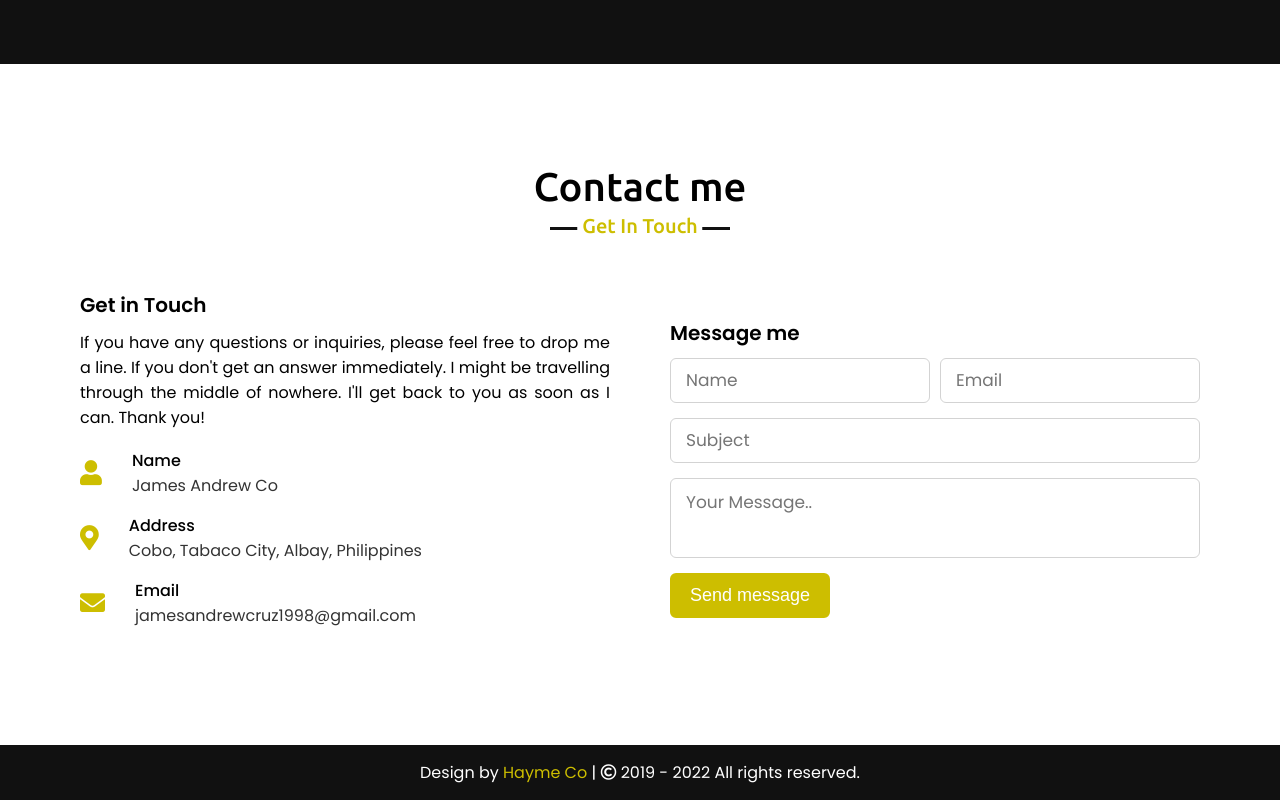
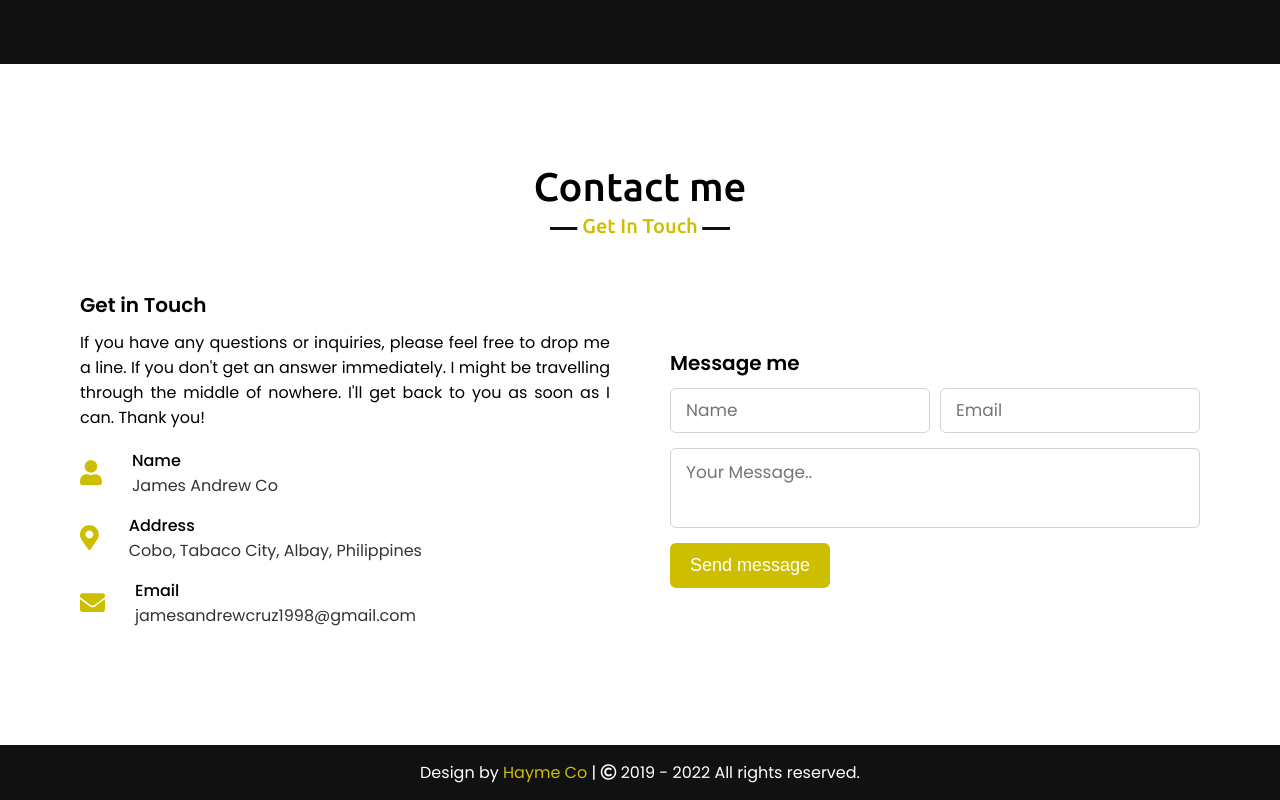
Before and after one commit to hayme-hayme/jamesco, a plain HTML site: page index.html in a window 1280 px wide. Shown: the part 3313-4113 px from the top of the page. Drawn offline with nearby package versions, Linux system fonts and the light colour scheme.

Commit message:
Update index.html

```diff
--- a/index.html
+++ b/index.html
@@ -212,21 +212,19 @@
                 </div>
                 <div class="column right">
                     <div class="text">Message me</div>
-                    <form action="https://formsubmit.co/jamesandrewcruz1998@gmail.com" method="POST" />
+                    <form action="https://formsubmit.co/317e0e6a5ddaef379b35162f7d0b2264" method="POST" />
                         <div class="fields">
                             <div class="field name">
                                 <input type="text" placeholder="Name" required>
                             </div>
                             <div class="field email">
-                                <input type="email" placeholder="Email" required>
+                                <input type="email" name="email" placeholder="Email" required>
                             </div>
                         </div>
-                        <div class="field">
-                            <input type="text" placeholder="Subject" required>
-                        </div>
-
+                        <input type="hidden" name="_subject" value="New Response!">
+                        <input type="hidden" name="_captcha" value="false">
                         <div class="field textarea">
-                            <textarea cols="30" rows="10" placeholder="Your Message.." required></textarea>
+                            <textarea cols="30" rows="10"  name="message" placeholder="Your Message.." required></textarea>
                         </div>
                         <div class="button-area">
                             <button type="submit">Send message</button>
```
